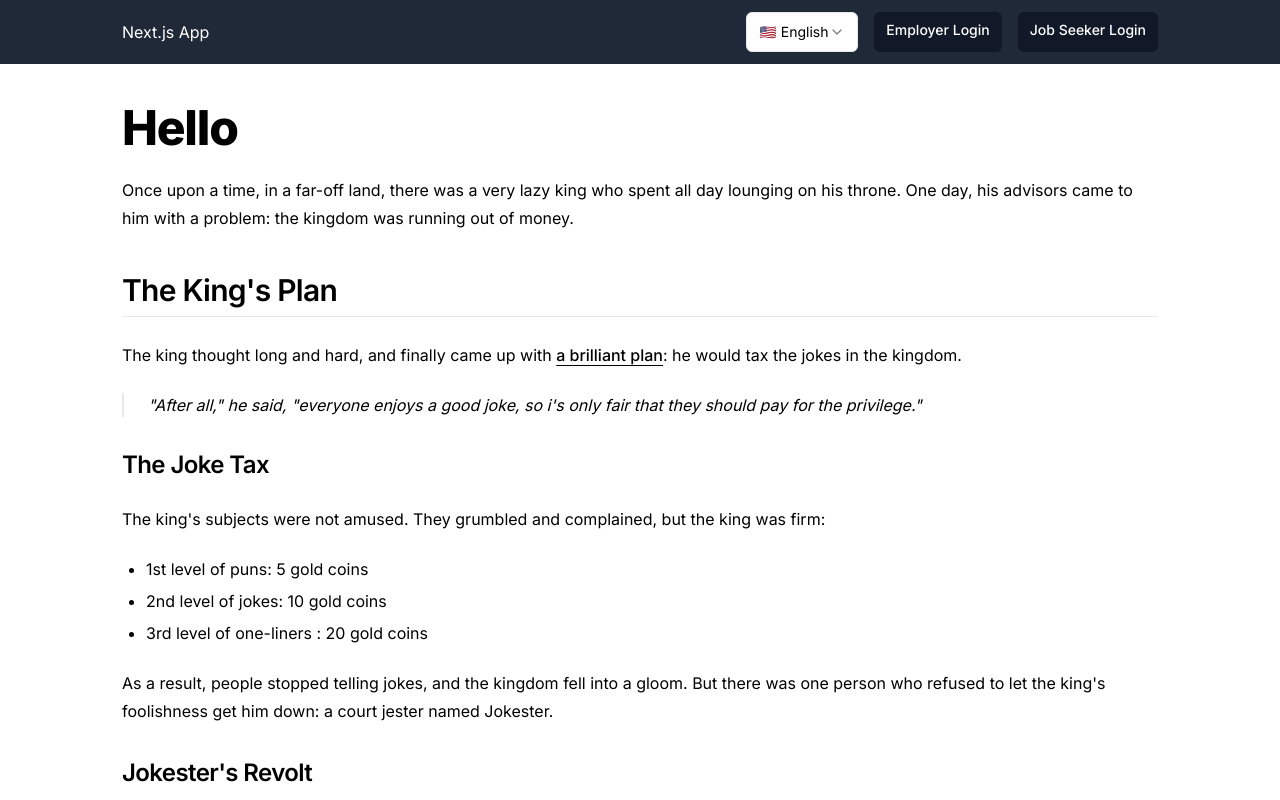
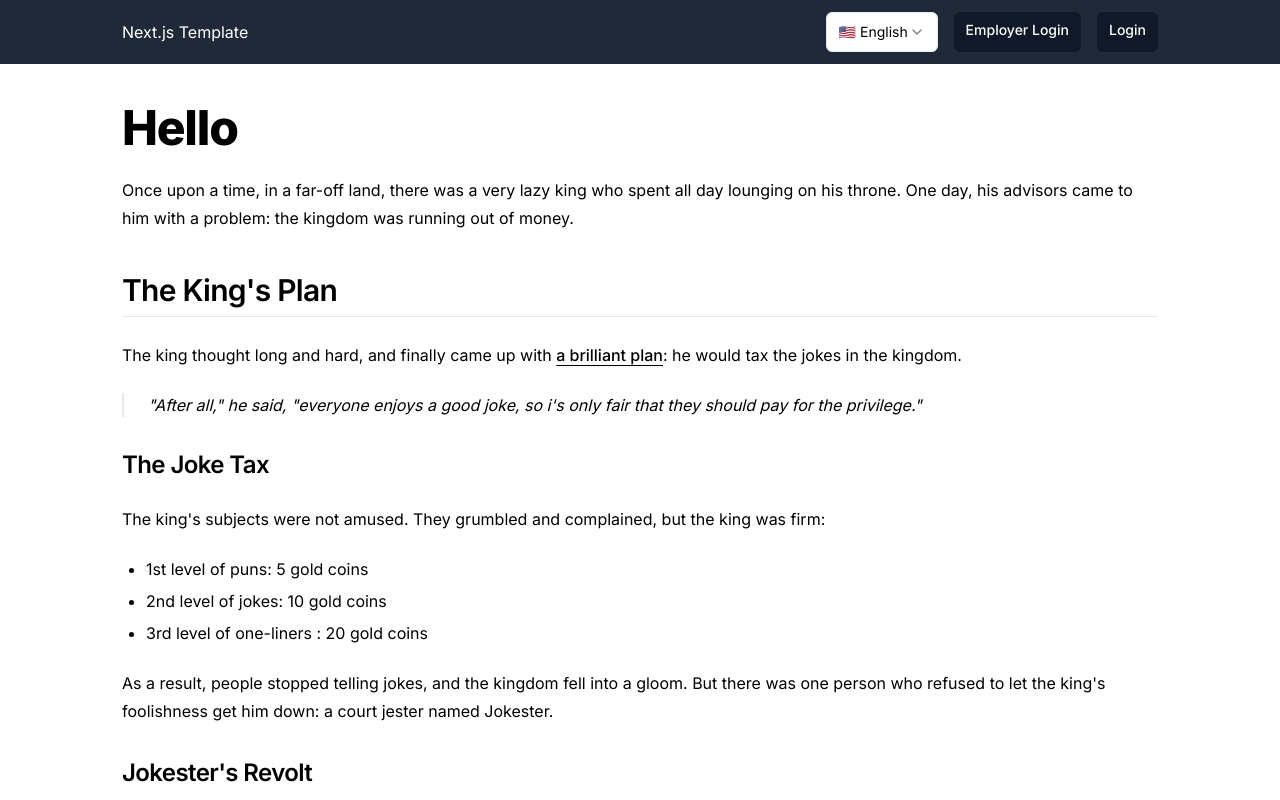
Before and after one commit to pyaephyowinn/nextjs-template, a Next.js app: page /en in a window 1280 px wide. Shown: the top 800 px of the page. Built offline with nearby package versions, Linux system fonts and the light colour scheme.

Commit message:
add more translations

```diff
--- a/messages/en.json
+++ b/messages/en.json
@@ -2,8 +2,19 @@
   "home": {
     "title": "Hello"
   },
+  "navbar": {
+    "employer-login": "Employer Login",
+    "jobseeker-login": "Login",
+    "employer-profile": "Employer Profile",
+    "jobseeker-profile": "Jobseeker Profile",
+    "logout": "Logout"
+  },
   "LocaleSwitcher": {
     "label": "🇲🇲 Myanmar",
     "locale": "{locale, select, my {🇲🇲 Myanmar} en {🇺🇸 English} other {Unknown}}"
+  },
+  "Login": {
+    "employer-title": "Employer Login",
+    "jobseeker-title": "Login"
   }
 }
--- a/messages/my.json
+++ b/messages/my.json
@@ -2,8 +2,19 @@
   "home": {
     "title": "မင်္ဂလာပါ"
   },
+  "navbar": {
+    "employer-login": "အလုပ်ရှင် လော့အင်",
+    "jobseeker-login": "လော့အင်",
+    "employer-profile": "အလုပ်ရှင် ကိုယ်ရေးအကျဥ်း",
+    "jobseeker-profile": "ကိုယ်ရေးအကျဥ်း",
+    "logout": "ထွက်မည်"
+  },
   "LocaleSwitcher": {
     "label": "🇺🇸 English",
     "locale": "{locale, select, my {🇲🇲 မြန်မာ} en {🇺🇸 အင်္ဂလိပ်} other {Unknown}}"
+  },
+  "login": {
+    "employer-title": "အလုပ်ရှင် လော့အင်",
+    "jobseeker-title": "လော့အင်"
   }
 }
--- a/src/app/[locale]/auth/employer-login/page.tsx
+++ b/src/app/[locale]/auth/employer-login/page.tsx
@@ -5,8 +5,10 @@ import { Input } from '@/components/ui/input';
 import { Label } from '@/components/ui/label';
 import { Link } from '@/navigation';
 import { useAuthSession } from '@/store/useAuthSession';
+import { useTranslations } from 'next-intl';
 
 export default function Login() {
+  const t = useTranslations('login');
   const { setAuth } = useAuthSession();
   const handleLogin = () => {
     setAuth({
@@ -30,7 +32,7 @@ export default function Login() {
       >
         <div className='mx-auto grid w-[350px] gap-6'>
           <div className='grid gap-2 text-center'>
-            <h1 className='text-3xl font-bold'>Employer Login</h1>
+            <h1 className='text-3xl font-bold'>{t('employer-title')}</h1>
             <p className='text-balance text-muted-foreground'>
               Enter your email below to login to your account
             </p>
--- a/src/app/[locale]/auth/jobseeker-login/page.tsx
+++ b/src/app/[locale]/auth/jobseeker-login/page.tsx
@@ -5,8 +5,10 @@ import { Input } from '@/components/ui/input';
 import { Label } from '@/components/ui/label';
 import { Link } from '@/navigation';
 import { useAuthSession } from '@/store/useAuthSession';
+import { useTranslations } from 'next-intl';
 
 export default function Login() {
+  const t = useTranslations('login');
   const { setAuth } = useAuthSession();
   const handleLogin = () => {
     setAuth({
@@ -30,7 +32,7 @@ export default function Login() {
       >
         <div className='mx-auto grid w-[350px] gap-6'>
           <div className='grid gap-2 text-center'>
-            <h1 className='text-3xl font-bold'>Job Seeker Login</h1>
+            <h1 className='text-3xl font-bold'>{t('jobseeker-title')}</h1>
             <p className='text-balance text-muted-foreground'>
               Enter your email below to login to your account
             </p>
--- a/src/components/navbar/Navbar.tsx
+++ b/src/components/navbar/Navbar.tsx
@@ -2,16 +2,18 @@
 
 import { Link } from '@/navigation';
 import { useAuthSession } from '@/store/useAuthSession';
+import { useTranslations } from 'next-intl';
 import LocaleSwitcher from './LocalSwitcher';
 
 export function Navbar() {
+  const t = useTranslations('navbar');
   const { session, removeAuth } = useAuthSession();
 
   return (
     <nav className='bg-gray-800'>
       <div className='container mx-auto h-16 flex items-center justify-between'>
         <Link href='/' className='flex-shrink-0 text-white'>
-          Next.js App
+          Next.js Template
         </Link>
 
         <div className='flex items-center gap-4 justify-center'>
@@ -24,7 +26,7 @@ export function Navbar() {
                   href='/employer/profile'
                   className='h-10 px-3 py-2 rounded-md text-sm font-medium text-white bg-gray-900 hover:bg-gray-700'
                 >
-                  Employer Profile
+                  {t('employer-profile')}
                 </Link>
               )}
 
@@ -33,7 +35,7 @@ export function Navbar() {
                   href='/jobseeker/profile'
                   className='h-10 px-3 py-2 rounded-md text-sm font-medium text-white bg-gray-900 hover:bg-gray-700'
                 >
-                  Job Seeker Profile
+                  {t('jobseeker-profile')}
                 </Link>
               )}
 
@@ -43,7 +45,7 @@ export function Navbar() {
                 }}
                 className='h-10 px-3 py-2 rounded-md text-sm font-medium text-white bg-gray-900 hover:bg-gray-700'
               >
-                logout
+                {t('logout')}
               </button>
             </>
           ) : (
@@ -52,14 +54,14 @@ export function Navbar() {
                 href='/auth/employer-login'
                 className='h-10 px-3 py-2 rounded-md text-sm font-medium text-white bg-gray-900 hover:bg-gray-700'
               >
-                Employer Login
+                {t('employer-login')}
               </Link>
 
               <Link
                 href='/auth/jobseeker-login'
                 className='h-10 px-3 py-2 rounded-md text-sm font-medium text-white bg-gray-900 hover:bg-gray-700'
               >
-                Job Seeker Login
+                {t('jobseeker-login')}
               </Link>
             </div>
           )}
```
